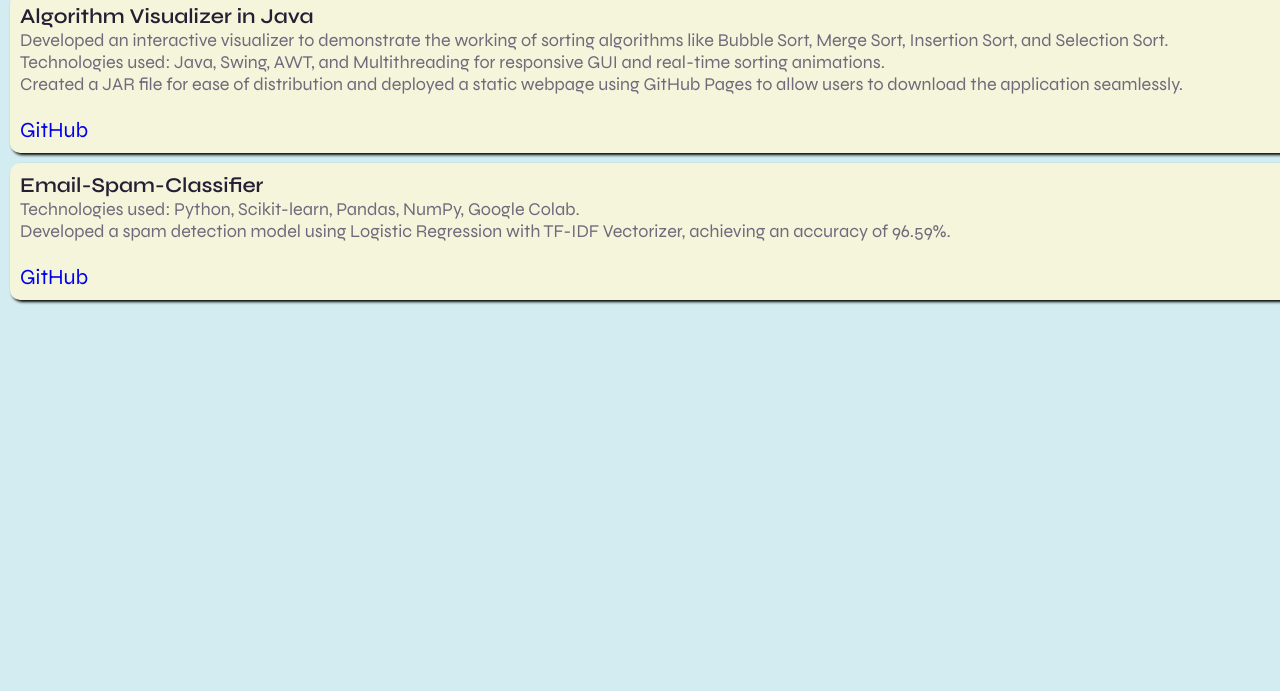
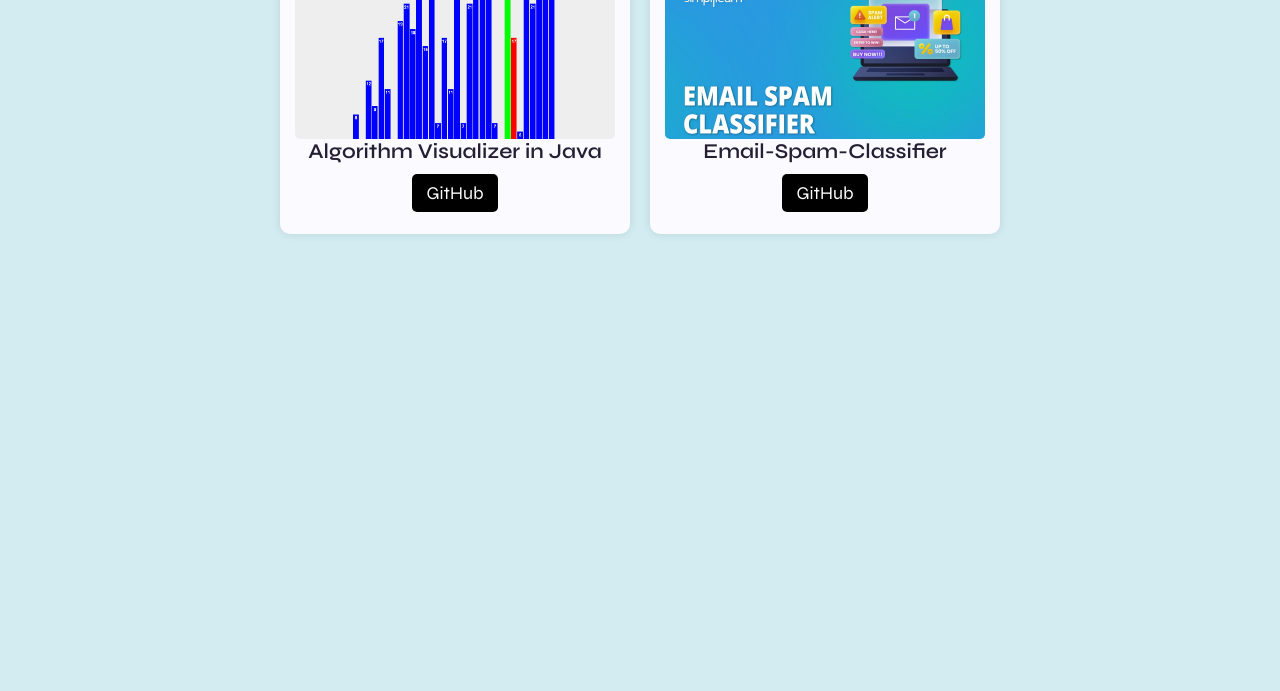
Before and after one commit to aryan1524in/Portfolio, a plain HTML site: page projectpage.html in a window 1280 px wide. Shown: the part 109-800 px from the top of the page. Drawn offline with Linux system fonts and the light colour scheme.

Commit message:
edit projectpage

```diff
--- a/projectpage.html
+++ b/projectpage.html
@@ -3,42 +3,28 @@
 <head>
     <meta charset="UTF-8">
     <meta name="viewport" content="width=device-width, initial-scale=1.0">
-    <title>Document</title>
+    <title>Projects</title>
     <link rel="stylesheet" href="styles.css">
 </head>
 <body>
-    <h1 style="margin-left: 45%; margin-top: 50px;">Projects</h1>
-    <div class="projectbox">
-<h3>Algorithm Visualizer in Java
-</h3>
-<p> Developed an interactive visualizer to demonstrate the working of sorting algorithms like Bubble Sort, Merge Sort,
-    Insertion Sort, and Selection Sort. <br>
-     Technologies used: Java, Swing, AWT, and Multithreading for responsive GUI and real-time sorting animations.
-    <br> Created a JAR file for ease of distribution and deployed a static webpage using GitHub Pages to allow users to download
-    the application seamlessly.</p>
-    <br>
-    <a href="https://github.com/aryan1524in/Algorithm-Visualizer" style="font-size: larger;">GitHub</a>
+    <h1 class="project-title">Projects</h1>
+    <div class="projects-container">
+        <div class="projectbox">
+            <img src="AlgorithmVisualizer.png" alt="Algorithm Visualizer Thumbnail" class="project-thumbnail">
+            <h3>Algorithm Visualizer in Java</h3>
+            <!-- <p>Developed an interactive visualizer demonstrating sorting algorithms like Bubble Sort, Merge Sort, Insertion Sort, and Selection Sort.<br>
+               Technologies: Java, Swing, AWT, Multithreading.</p> -->
+            <a href="https://github.com/aryan1524in/Algorithm-Visualizer" class="project-link">GitHub</a>
+        </div>
+
+        <div class="projectbox">
+            <img src="EmailSpam.jpg" alt="Email Spam Classifier Thumbnail" class="project-thumbnail">
+            <h3>Email-Spam-Classifier</h3>
+            <!-- <p>Built a spam detection model using Logistic Regression with TF-IDF Vectorizer, achieving 96.59% accuracy.<br>
+               Technologies: Python, Scikit-learn, Pandas, NumPy, Google Colab.</p> -->
+            <a href="https://github.com/aryan1524in/Email-Spam-Classifier" class="project-link">GitHub</a>
+        </div>
 
     </div>
-
-    <div class="projectbox">
-        <h3> Email-Spam-Classifier
-        </h3>
-        <p> Technologies used: Python, Scikit-learn, Pandas, NumPy, Google Colab. <br>
-            Developed a spam detection model using Logistic Regression with TF-IDF Vectorizer, achieving an accuracy of 96.59%.</p>
-            <br>
-            <a href="https://github.com/aryan1524in/Email-Spam-Classifier" style="font-size: larger;">GitHub</a>
-            </div>
-
-            <!-- <div class="projectbox">
-                <h3>
-                </h3>
-                <p>
-
-                </p>
-                    <br>
-                    <a href="" style="font-size: larger;">GitHub</a>
-                    </div> -->
-
 </body>
 </html>
--- a/styles.css
+++ b/styles.css
@@ -337,8 +337,8 @@ img {
     width: 40px;
   }
 }
-
-.projectbox{
+/* Edit */
+/* .projectbox{
   background-color: beige;
   width: 100%;
   height: fit-content;
@@ -346,12 +346,14 @@ img {
   box-shadow: 2px 2px 3px black;
   margin: 10px;
   border-radius: 10px;
-}
+}*/
 button{
   padding: 20px;
   border-radius: 40px;
   width: 150px;
   box-shadow: 2px 2px 3px black;
+
+
   /* grid-template-columns: 500px 440px;
   align-items: center;
   column-gap: 8rem;
@@ -368,3 +370,61 @@ color: white;
 background-color: black;
 cursor: pointer;
 }
+
+/* body {
+  font-family: Arial, sans-serif;
+  margin: 0;
+  padding: 0;
+  background-color: #f4f4f4;
+  text-align: center;
+} */
+
+h1.project-title {
+  margin-top: 20px;
+  font-size: 2em;
+}
+
+.projects-container {
+  display: flex;
+  justify-content: center;
+  flex-wrap: wrap;
+  gap: 20px;
+  padding: 20px;
+}
+
+.projectbox {
+  width: 350px;
+  height: 260px;
+  background: rgb(251, 251, 255);
+  border-radius: 10px;
+  box-shadow: 0 0 10px rgba(10, 10, 10, 0.1);
+  overflow: hidden;
+  text-align: center;
+  padding: 15px;
+  transition: transform 0.3s ease-in-out;
+}
+
+.projectbox:hover {
+  transform: scale(1.05);
+}
+
+.project-thumbnail {
+  width: 100%;
+  height: 150px;
+  object-fit: cover;
+  border-radius: 5px;
+}
+
+.project-link {
+  display: inline-block;
+  margin-top: 10px;
+  padding: 8px 15px;
+  background: #000000;
+  color: white;
+  text-decoration: none;
+  border-radius: 5px;
+}
+
+.project-link:hover {
+  background: #75a7dc;
+}
```
Also changed, not shown: AlgorithmVisualizer.png (added), EmailSpam.jpg (added).
